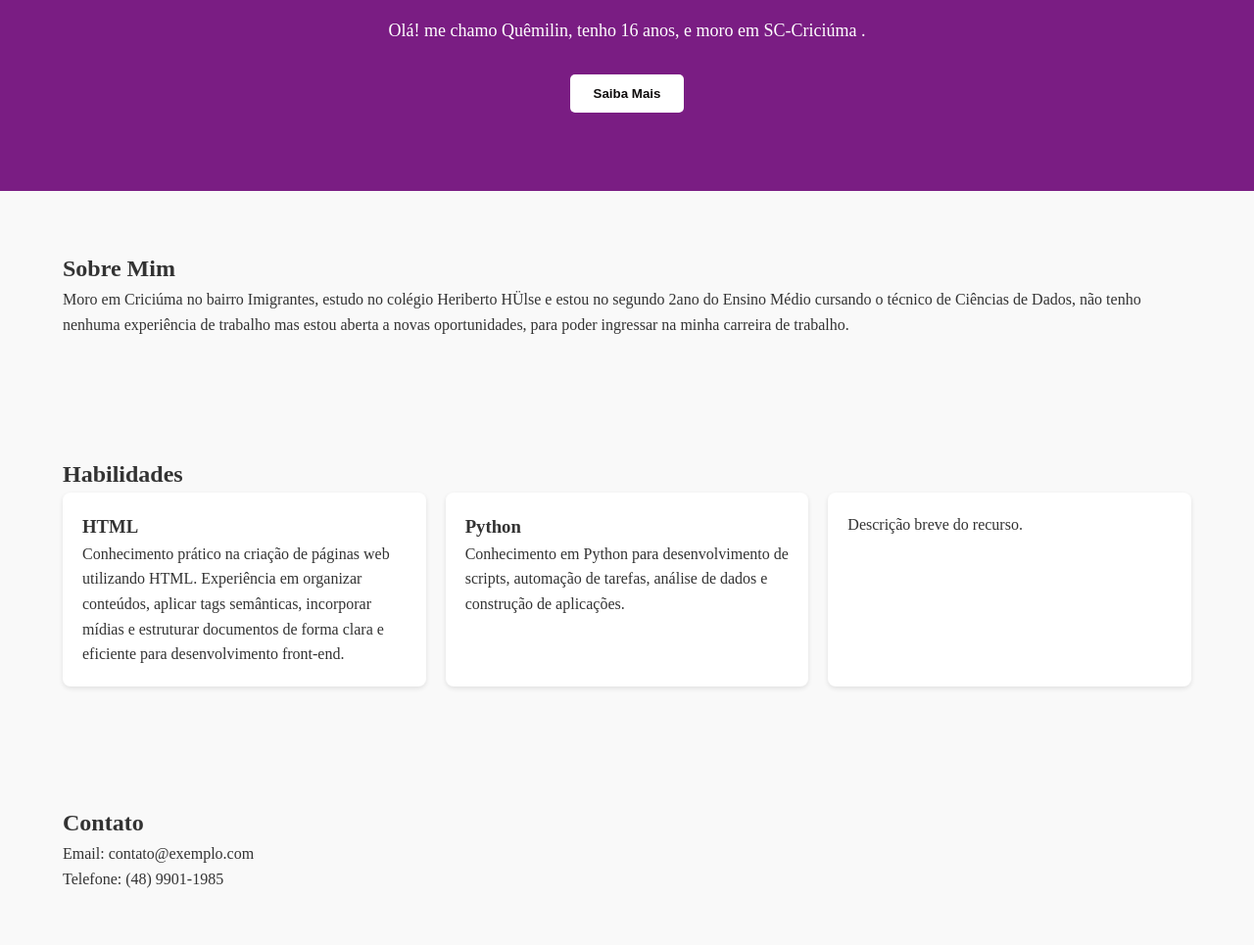
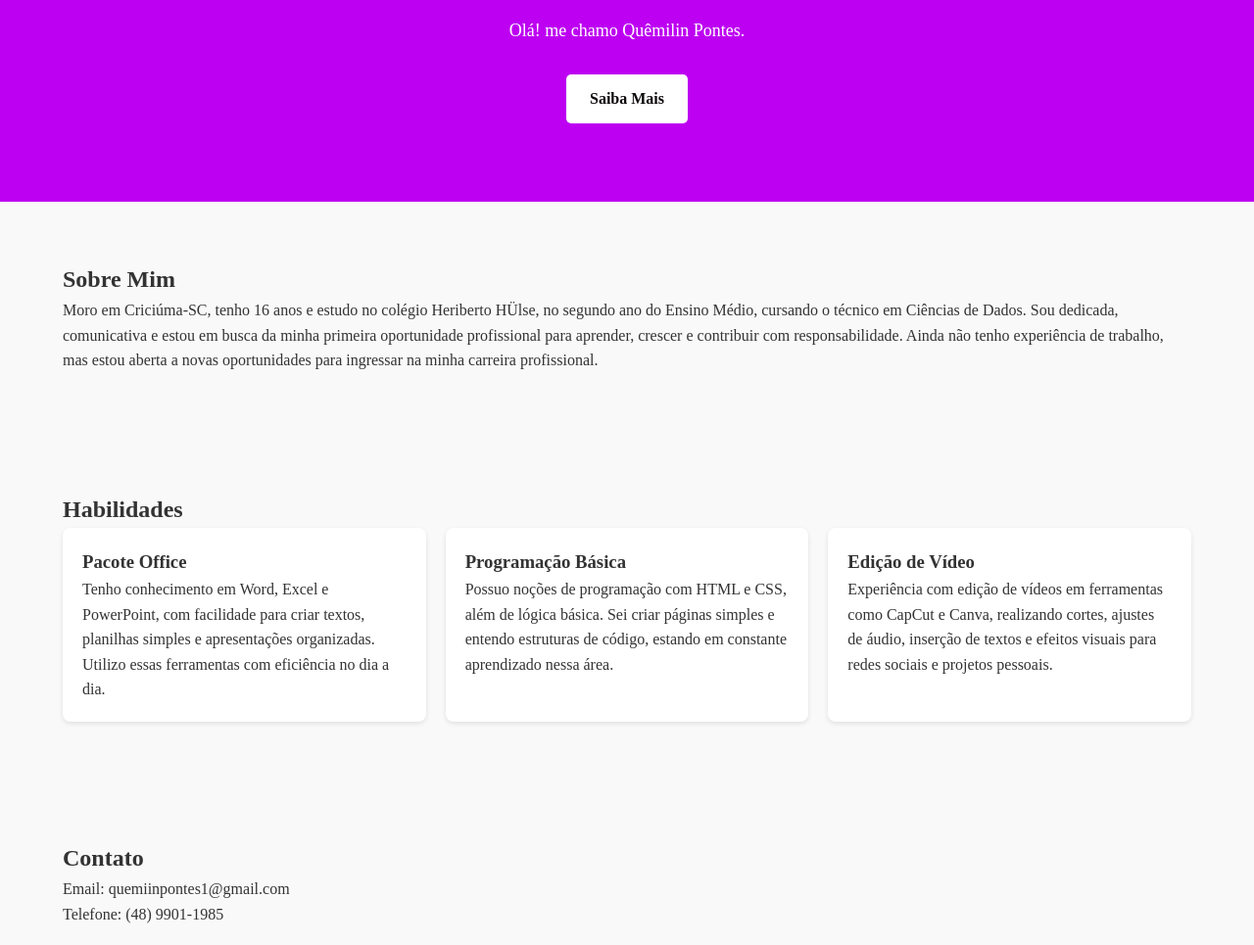
Before and after one commit to Qmilinpontes/meusite, a plain HTML site: page index.html in a window 1280 px wide. Shown: the part 238-1203 px from the top of the page at 98% size. Drawn offline with Linux system fonts and the light colour scheme.

Commit message:
VERSÃO2

```diff
--- a/index.html
+++ b/index.html
@@ -24,16 +24,15 @@
   <section class="hero">
     <div class="container">
       <h1>Bem-vindo à minha página</h1>
-      <p>Olá! me chamo Quêmilin, tenho 16 anos, e moro em SC-Criciúma . </p>
-      <button>Saiba Mais</button>
+      <p>Olá! me chamo Quêmilin Pontes. </p>
+      <a href="https://github.com/Qmilinpontes" target="_blank" class="botao">Saiba Mais</a>
     </div>
   </section>
 
   <section id="sobre">
     <div class="container">
       <h2>Sobre Mim</h2>
-      <p> Moro em Criciúma no bairro Imigrantes, estudo no colégio Heriberto HÜlse e estou no segundo 2ano do Ensino Médio cursando o técnico de Ciências de Dados, não tenho nenhuma experiência de trabalho mas estou aberta a novas oportunidades, para poder ingressar na minha carreira de trabalho.</p>
-    </div>
+      <p>Moro em Criciúma-SC, tenho 16 anos e estudo no colégio Heriberto HÜlse, no segundo ano do Ensino Médio, cursando o técnico em Ciências de Dados. Sou dedicada, comunicativa e estou em busca da minha primeira oportunidade profissional para aprender, crescer e contribuir com responsabilidade. Ainda não tenho experiência de trabalho, mas estou aberta a novas oportunidades para ingressar na minha carreira profissional.</p>
   </section>
 
   <section id="Habilidades">
@@ -41,16 +40,16 @@
       <h2>Habilidades</h2>
       <div class="grid">
         <div class="grid-item">
-          <h3>HTML</h3>
-          <p>Conhecimento prático na criação de páginas web utilizando HTML. Experiência em organizar conteúdos, aplicar tags semânticas, incorporar mídias e estruturar documentos de forma clara e eficiente para desenvolvimento front-end.</p>
+          <h3>Pacote Office</h3>
+          <p>Tenho conhecimento em Word, Excel e PowerPoint, com facilidade para criar textos, planilhas simples e apresentações organizadas. Utilizo essas ferramentas com eficiência no dia a dia.</p>
         </div>
         <div class="grid-item">
-          <h3>Python</h3>
-          <p>Conhecimento em Python para desenvolvimento de scripts, automação de tarefas, análise de dados e construção de aplicações.</p>
+          <h3>Programação Básica</h3>
+          <p>Possuo noções de programação com HTML e CSS, além de lógica básica. Sei criar páginas simples e entendo estruturas de código, estando em constante aprendizado nessa área.</p>
         </div>
         <div class="grid-item">
-          <h3></h3>
-          <p>Descrição breve do recurso.</p>
+          <h3>Edição de Vídeo</h3>
+          <p>Experiência com edição de vídeos em ferramentas como CapCut e Canva, realizando cortes, ajustes de áudio, inserção de textos e efeitos visuais para redes sociais e projetos pessoais.</p>
         </div>
       </div>
     </div>
@@ -59,7 +58,7 @@
   <section id="contato">
     <div class="container">
       <h2>Contato</h2>
-      <p>Email: contato@exemplo.com</p>
+      <p>Email: quemiinpontes1@gmail.com</p>
       <p>Telefone: (48) 9901-1985</p>
     </div>
   </section>
--- a/style.css
+++ b/style.css
@@ -12,7 +12,7 @@ font-family: 'Merriweather', serif;
     }
 
     header {
-      background: #000000;
+      background: #bf4cf0;
       color: rgb(242, 235, 235);
       padding: 20px;
     }
@@ -52,7 +52,7 @@ font-family: 'Merriweather', serif;
 
     .hero {
       padding: 80px 0;
-      background: #7a1d83;
+      background: #bd00f1;
       color: white;
       text-align: center;
     }
@@ -96,7 +96,7 @@ font-family: 'Merriweather', serif;
     }
 
     footer {
-      background: #050505;
+      background: #d572ff;
       color: white;
       text-align: center;
       padding: 20px;
@@ -123,3 +123,20 @@ font-family: 'Merriweather', serif;
         display: block;
       }
     }
+    .botao {
+  background-color: white;
+  color: #0e0b0b;
+  padding: 12px 24px;
+  text-decoration: none;
+  border: none;
+  border-radius: 5px;
+  font-weight: bold;
+  display: inline-block;
+  cursor: pointer;
+  transition: background-color 0.3s ease, color 0.3s ease;
+}
+
+.botao:hover {
+  background-color: #eee;
+  color: #bd00f1;
+}
```
